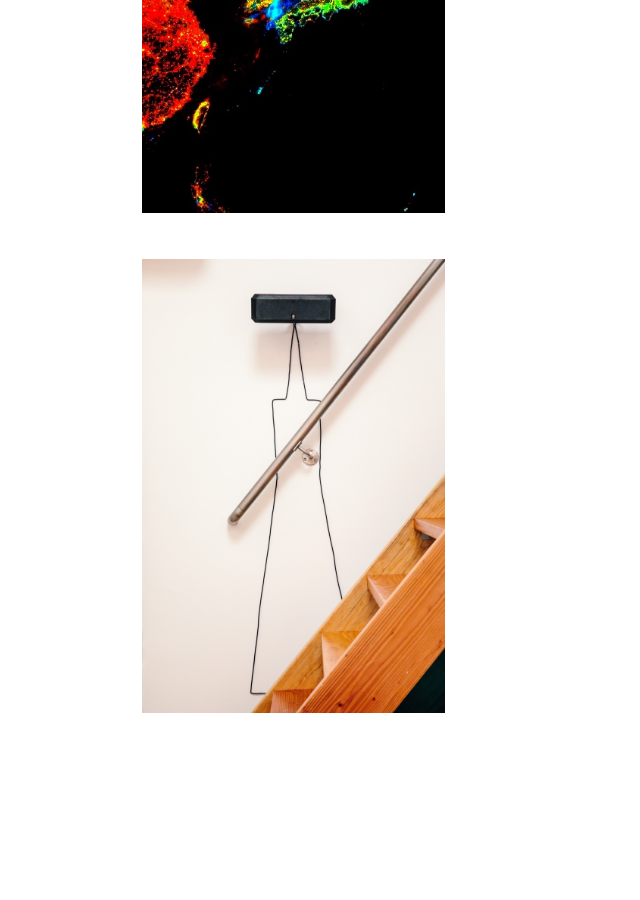
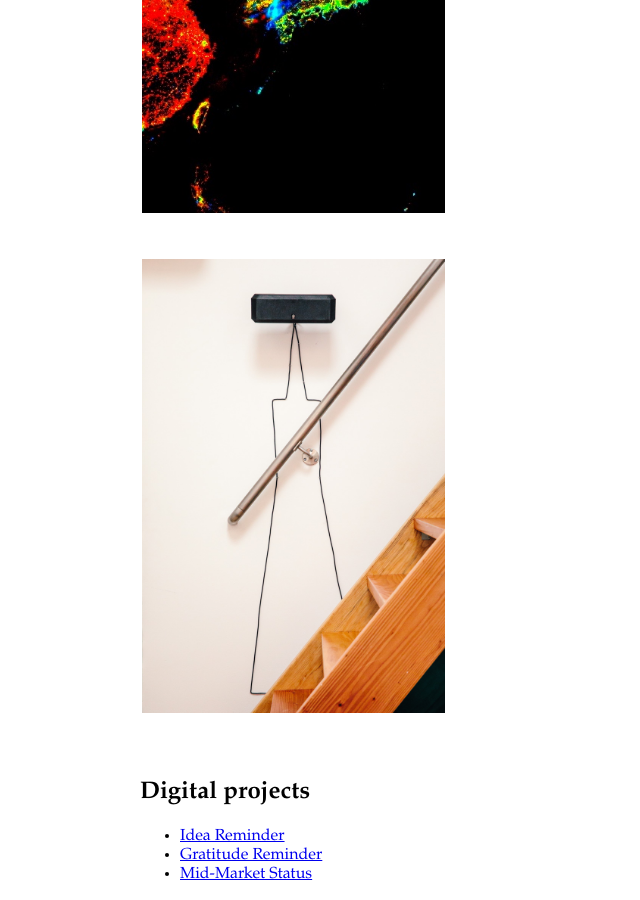
Before and after one commit to maxh/maxheinritz.com, a Jekyll site: the page built from index.md, in a window 1280 px wide and 900 px high, scrolled down 6847 px. Shown: the whole window, without its empty margins (0-640 px from the left). Built offline with Jekyll 4.4.1, drawn with Linux system fonts in a browser that asks for light colours; before the commit the page ends 7606 px from its top, so only the background shows below that.

Commit message:
projects

```diff
--- a/index.md
+++ b/index.md
@@ -11,3 +11,9 @@ class: home
     </a>
   {% endfor %}
 </div>
+
+## Digital projects
+
+- [Idea Reminder](http://www.ideareminder.org/)
+- [Gratitude Reminder](http://www.gratitudereminder.org/)
+- [Mid-Market Status](http://www.midmarketstatus.com/)
```
